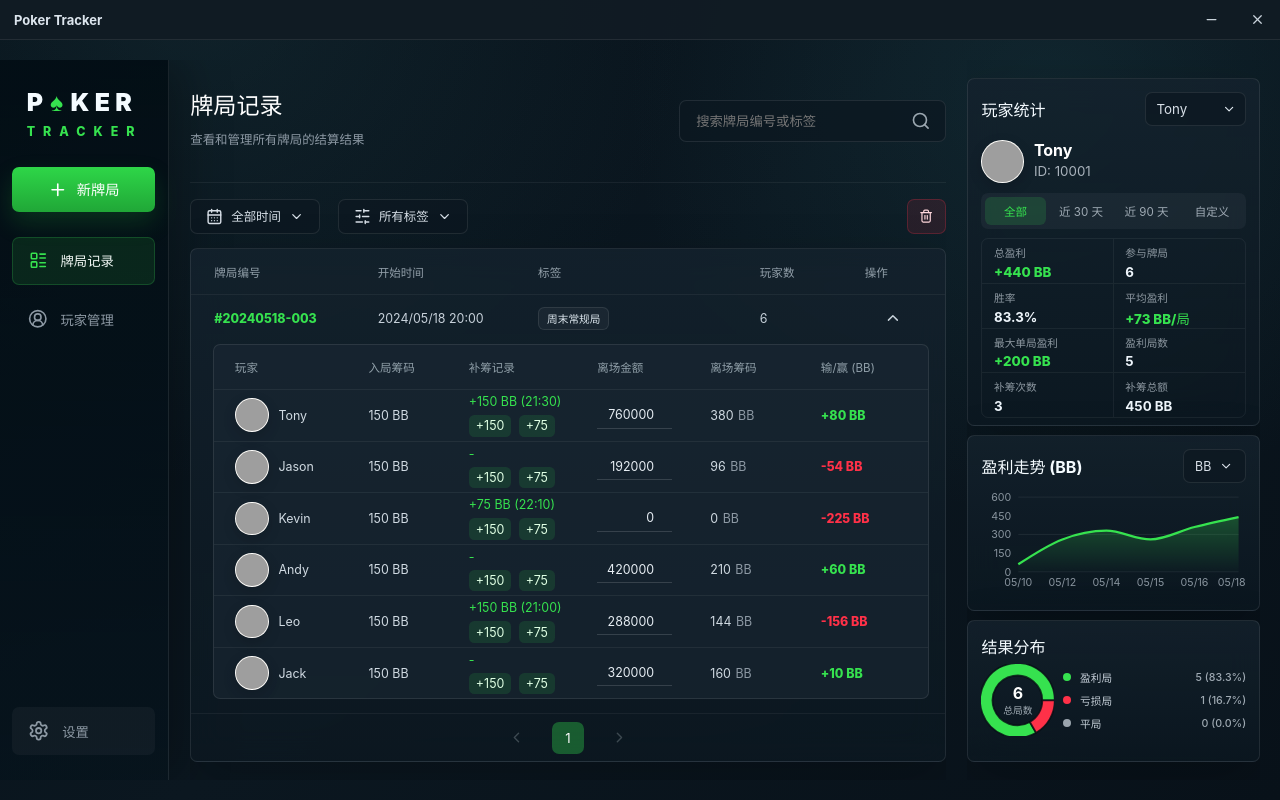
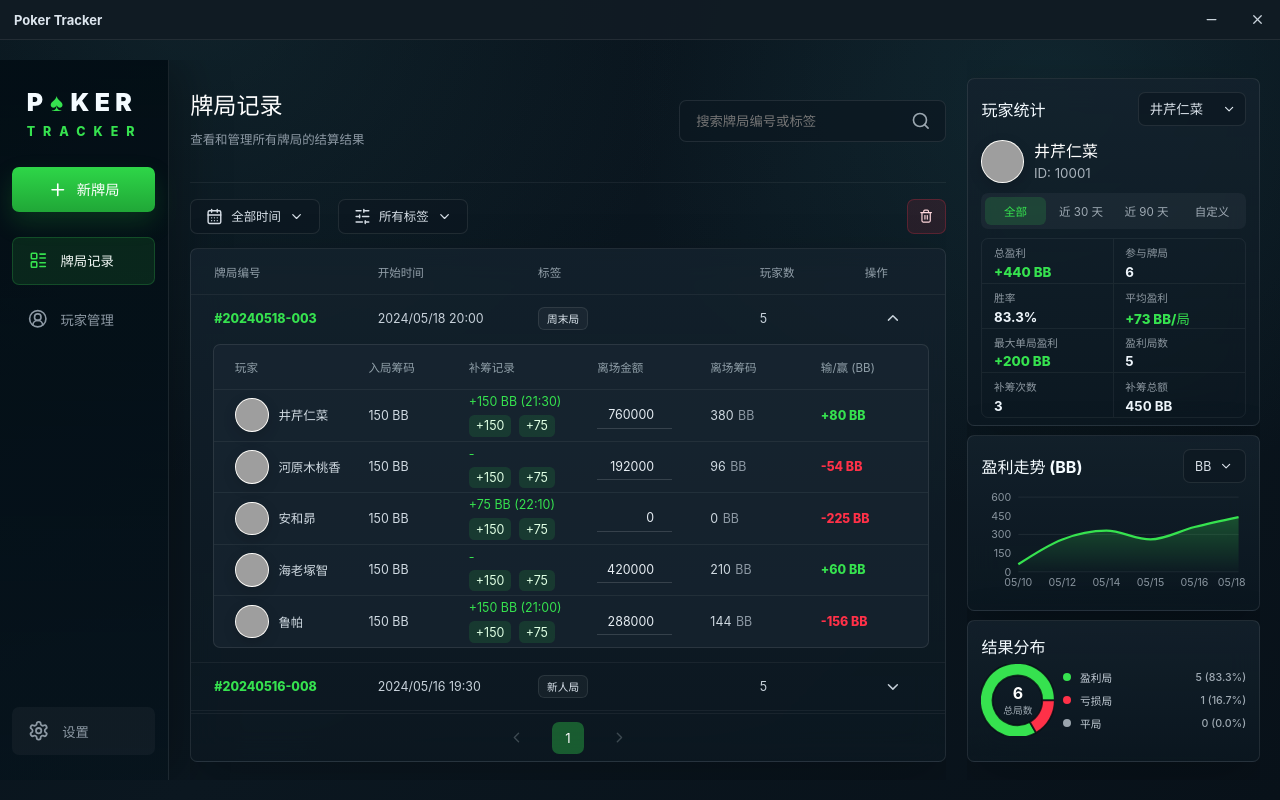
Before and after one commit to AI-Kyo-er/TEXAS-HOLD-EM-SCOREBOARD, a React (Vite) app: page / in a window 1280 px wide. Built offline with nearby package versions, Linux system fonts and the light colour scheme; grey boxes are pictures that could not be loaded.

Commit message:
chore: sanitize demo release data

```diff
--- a/src/App.tsx
+++ b/src/App.tsx
@@ -122,58 +122,54 @@ function getViewportScale() {
 }
 
 const demoPlayers: Player[] = [
-  makePlayer("p-tony", "Tony", "10001", 1),
-  makePlayer("p-jason", "Jason", "10002", 2),
-  makePlayer("p-kevin", "Kevin", "10003", 3),
-  makePlayer("p-andy", "Andy", "10004", 4),
-  makePlayer("p-leo", "Leo", "10005", 5),
-  makePlayer("p-jack", "Jack", "10006", 6)
+  makePlayer("p-nina", "井芹仁菜", "10001", 1),
+  makePlayer("p-momoka", "河原木桃香", "10002", 2),
+  makePlayer("p-subaru", "安和昴", "10003", 3),
+  makePlayer("p-tomo", "海老塚智", "10004", 4),
+  makePlayer("p-rupa", "鲁帕", "10005", 5)
 ];
 
 const demoGames: Game[] = [
-  makeDemoGame("#20240518-003", "2024-05-18T20:00:00", 225, "周末常规局", [
-    ["p-tony", 380, [[150, "2024-05-18T21:30:00"]]],
-    ["p-jason", 96, []],
-    ["p-kevin", 0, [[75, "2024-05-18T22:10:00"]]],
-    ["p-andy", 210, []],
-    ["p-leo", 144, [[150, "2024-05-18T21:00:00"]]],
-    ["p-jack", 160, []]
+  makeDemoGame("#20240518-003", "2024-05-18T20:00:00", 225, "周末局", [
+    ["p-nina", 380, [[150, "2024-05-18T21:30:00"]]],
+    ["p-momoka", 96, []],
+    ["p-subaru", 0, [[75, "2024-05-18T22:10:00"]]],
+    ["p-tomo", 210, []],
+    ["p-rupa", 144, [[150, "2024-05-18T21:00:00"]]]
   ]),
-  makeDemoGame("#20240516-008", "2024-05-16T19:30:00", 252, "晚间局", [
-    ["p-tony", 250, []],
-    ["p-jason", 75, [[75, "2024-05-16T21:10:00"]]],
-    ["p-andy", 210, []],
-    ["p-leo", 90, []],
-    ["p-jack", 225, [[150, "2024-05-16T22:00:00"]]]
+  makeDemoGame("#20240516-008", "2024-05-16T19:30:00", 252, "新人局", [
+    ["p-nina", 250, []],
+    ["p-momoka", 75, [[75, "2024-05-16T21:10:00"]]],
+    ["p-tomo", 210, []],
+    ["p-rupa", 90, []],
+    ["p-subaru", 225, [[150, "2024-05-16T22:00:00"]]]
   ]),
-  makeDemoGame("#20240515-006", "2024-05-15T20:15:00", 178, "-", [
-    ["p-tony", 80, []],
-    ["p-kevin", 390, [[150, "2024-05-15T21:30:00"]]],
-    ["p-andy", 155, []],
-    ["p-leo", 125, []],
-    ["p-jack", 0, [[150, "2024-05-15T21:50:00"]]],
-    ["p-jason", 300, []]
+  makeDemoGame("#20240515-006", "2024-05-15T20:15:00", 178, "练习局", [
+    ["p-nina", 80, []],
+    ["p-subaru", 390, [[150, "2024-05-15T21:30:00"]]],
+    ["p-tomo", 155, []],
+    ["p-rupa", 125, []],
+    ["p-momoka", 300, []]
   ]),
-  makeDemoGame("#20240514-002", "2024-05-14T19:45:00", 200, "新人试玩局", [
-    ["p-tony", 370, [[150, "2024-05-14T20:50:00"]]],
-    ["p-andy", 30, []],
-    ["p-jason", 190, []],
-    ["p-kevin", 110, []]
+  makeDemoGame("#20240514-002", "2024-05-14T19:45:00", 200, "朋友局", [
+    ["p-nina", 370, [[150, "2024-05-14T20:50:00"]]],
+    ["p-tomo", 30, []],
+    ["p-momoka", 190, []],
+    ["p-subaru", 110, []]
   ]),
-  makeDemoGame("#20240512-010", "2024-05-12T18:00:00", 245, "周末常规局", [
-    ["p-tony", 500, [[150, "2024-05-12T19:20:00"]]],
-    ["p-jason", 60, []],
-    ["p-kevin", 90, [[75, "2024-05-12T20:10:00"]]],
-    ["p-andy", 205, []],
-    ["p-leo", 180, []],
-    ["p-jack", 70, []]
+  makeDemoGame("#20240512-010", "2024-05-12T18:00:00", 245, "周末局", [
+    ["p-nina", 500, [[150, "2024-05-12T19:20:00"]]],
+    ["p-momoka", 60, []],
+    ["p-subaru", 90, [[75, "2024-05-12T20:10:00"]]],
+    ["p-tomo", 205, []],
+    ["p-rupa", 180, []]
   ]),
-  makeDemoGame("#20240510-004", "2024-05-10T21:00:00", 215, "-", [
-    ["p-tony", 210, []],
-    ["p-jason", 120, []],
-    ["p-kevin", 340, [[150, "2024-05-10T22:15:00"]]],
-    ["p-andy", 115, []],
-    ["p-jack", 45, []]
+  makeDemoGame("#20240510-004", "2024-05-10T21:00:00", 215, "深夜局", [
+    ["p-nina", 210, []],
+    ["p-momoka", 120, []],
+    ["p-subaru", 340, [[150, "2024-05-10T22:15:00"]]],
+    ["p-tomo", 115, []],
+    ["p-rupa", 45, []]
   ])
 ];
 
```
Also changed, not shown: 1 other file (tests, documents, lock files or other folders).
